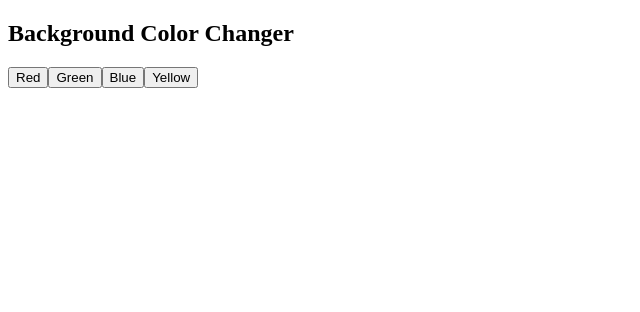
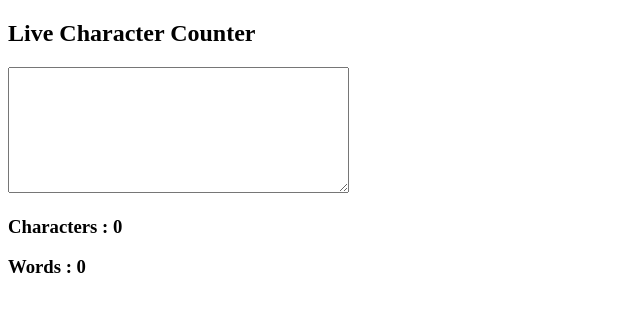
Before and after one commit to santhavi/react-tasks, a React (Vite) app: page / in a window 1280 px wide. Shown: the top 312 px of the page, without its empty margins (0-640 px from the left). Built offline with nearby package versions, Linux system fonts and the light colour scheme.

Commit message:
Added Task 3 - Live character counter

```diff
--- a/src/App.jsx
+++ b/src/App.jsx
@@ -1,17 +1,21 @@
 import { useState } from "react";
-import "./App.css";
 
 function App() {
-  const [color, setColor] = useState("white");
+  const [text, setText] = useState("");
 
   return (
-    <div className="container" style={{ backgroundColor: color }}>
-      <h2>Background Color Changer</h2>
+    <div>
+      <h2>Live Character Counter</h2>
 
-      <button onClick={() => setColor("red")}>Red</button>
-      <button onClick={() => setColor("green")}>Green</button>
-      <button onClick={() => setColor("blue")}>Blue</button>
-      <button onClick={() => setColor("yellow")}>Yellow</button>
+      <textarea
+        rows="8"
+        cols="40"
+        value={text}
+        onChange={(e) => setText(e.target.value)}
+      ></textarea>
+
+      <h3>Characters : {text.length}</h3>
+      <h3>Words : {text === "" ? 0 : text.split(" ").length}</h3>
     </div>
   );
 }
```
